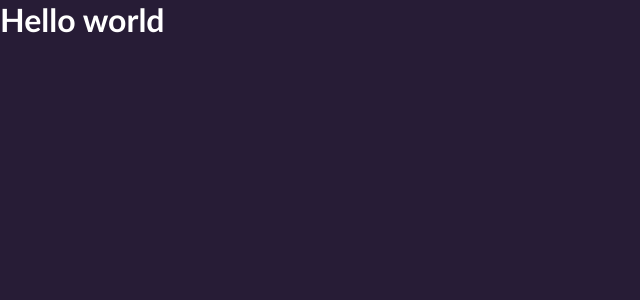
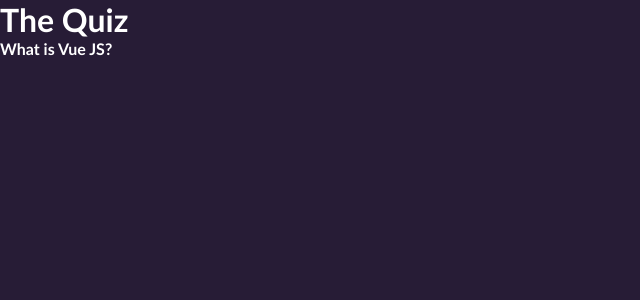
Before and after one commit to Jorgelopez5252/vue-quiz, a Vue app: page / in a window 1280 px wide. Shown: the top 300 px of the page, without its empty margins (0-640 px from the left). Built offline with nearby package versions, Linux system fonts and the light colour scheme.

Commit message:
first question works

```diff
--- a/src/App.vue
+++ b/src/App.vue
@@ -56,12 +56,28 @@
 
 const setAnswer = evt => {
   questions.value[currentQuestion.value].selected = evt.target.value
+  evt.target.value = null
+}
+
+const NextQuestion = () => {
+  if(currentQuestion.value < questions.value.length - 1) {
+    currentQuestion.value++
+  } else {
+    quizCompleted.value = true
+  }
 }
 
 </script>
 
 <template>
- <h1>Hello world</h1>
+<main class="app">
+  <h1>The Quiz</h1>
+  <section class="quiz">
+    <div class="quiz-info">
+      <span class="question"> {{ getCurrentQuestion.question }}</span>
+    </div>
+  </section>
+</main>
 </template>
 
 <style>
```
